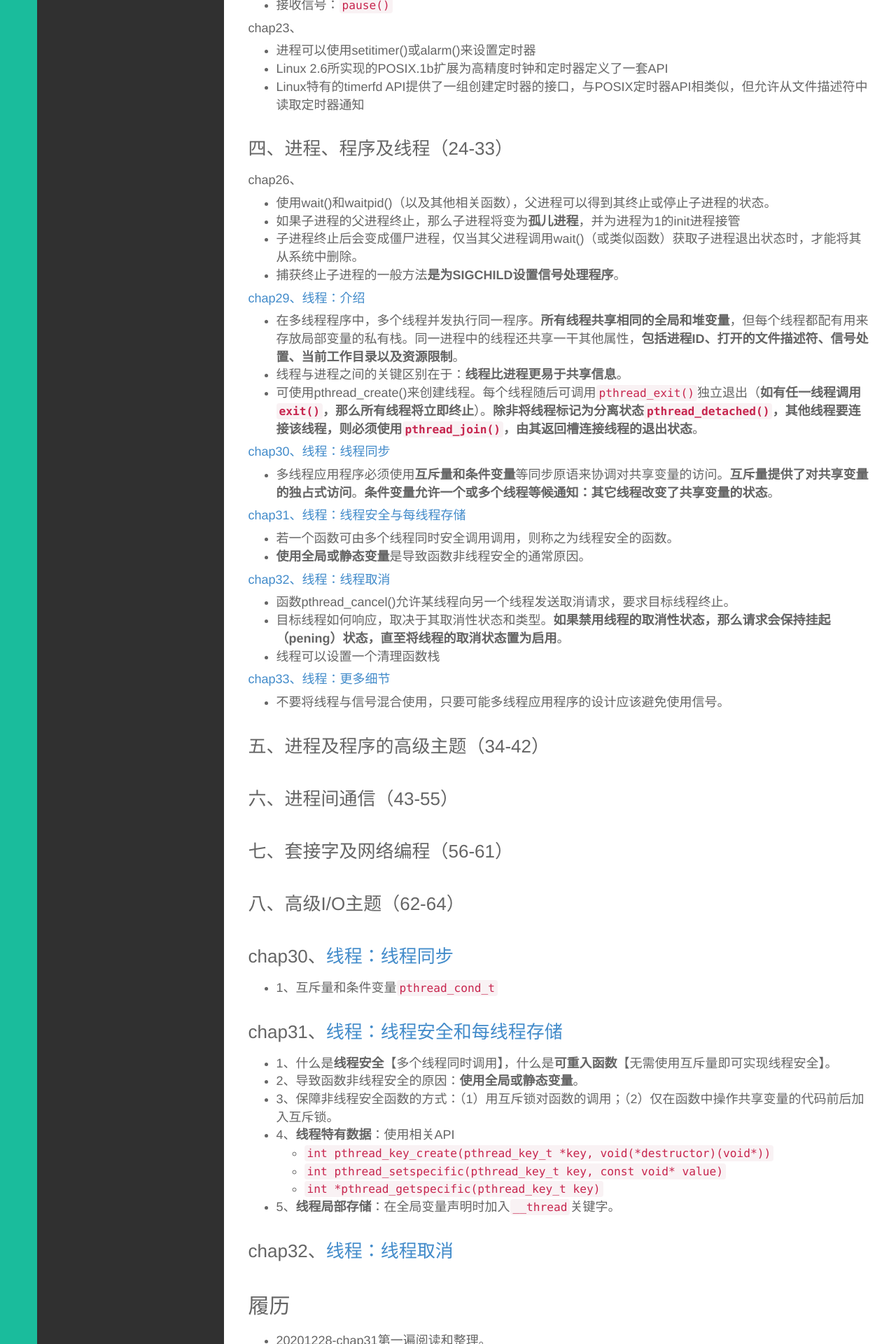
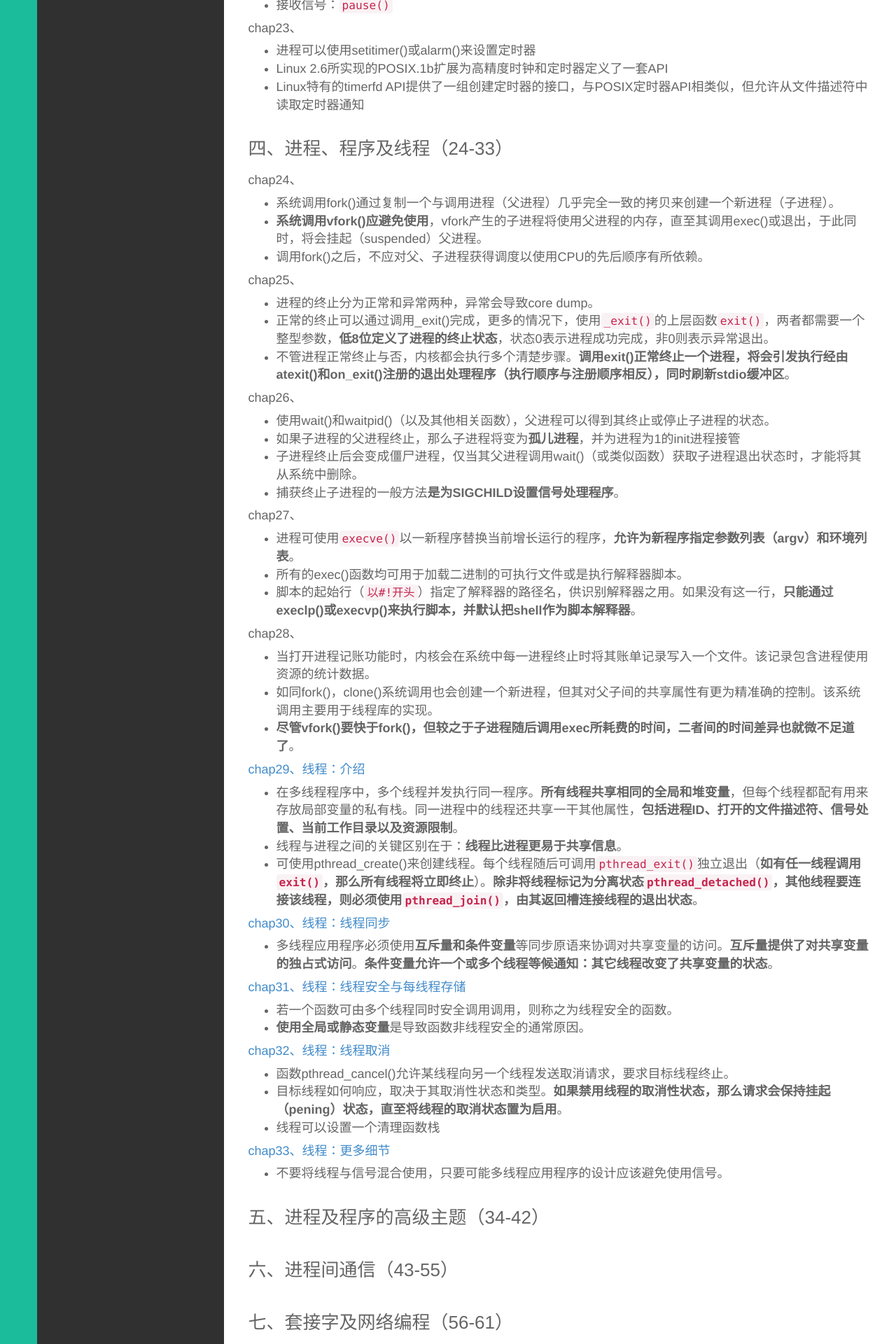
Before and after one commit to wolflion/blog, a Jekyll site: the page built from _posts/技术/2020-12-28-Unix-Programming-Manual.md, in a window 1280 px wide. Shown: the part 1423-3343 px from the top of the page at 70% size. Built offline with Jekyll 4.4.1, drawn with Linux system fonts in a browser that asks for light colours; some of the changed text lies outside the part shown.

Commit message:
Update 2020-12-28-Unix-Programming-Manual.md

```diff
--- a/_posts/技术/2020-12-28-Unix-Programming-Manual.md
+++ b/_posts/技术/2020-12-28-Unix-Programming-Manual.md
@@ -73,12 +73,36 @@ https://cloud.tencent.com/developer/news/106022 抄一下目录
 
 ### 四、进程、程序及线程（24-33）
 
+#### chap24、
+
++ 系统调用fork()通过复制一个与调用进程（父进程）几乎完全一致的拷贝来创建一个新进程（子进程）。
++ **系统调用vfork()应避免使用**，vfork产生的子进程将使用父进程的内存，直至其调用exec()或退出，于此同时，将会挂起（suspended）父进程。
++ 调用fork()之后，不应对父、子进程获得调度以使用CPU的先后顺序有所依赖。
+
+#### chap25、
+
++ 进程的终止分为正常和异常两种，异常会导致core dump。
++ 正常的终止可以通过调用_exit()完成，更多的情况下，使用`_exit()`的上层函数`exit()`，两者都需要一个整型参数，**低8位定义了进程的终止状态**，状态0表示进程成功完成，非0则表示异常退出。
++ 不管进程正常终止与否，内核都会执行多个清楚步骤。**调用exit()正常终止一个进程，将会引发执行经由atexit()和on_exit()注册的退出处理程序（执行顺序与注册顺序相反），同时刷新stdio缓冲区**。
+
 #### chap26、
 
 + 使用wait()和waitpid()（以及其他相关函数），父进程可以得到其终止或停止子进程的状态。
 + 如果子进程的父进程终止，那么子进程将变为**孤儿进程**，并为进程为1的init进程接管
 + 子进程终止后会变成僵尸进程，仅当其父进程调用wait()（或类似函数）获取子进程退出状态时，才能将其从系统中删除。
 + 捕获终止子进程的一般方法**是为SIGCHILD设置信号处理程序**。
+
+#### chap27、
+
++ 进程可使用`execve()`以一新程序替换当前增长运行的程序，**允许为新程序指定参数列表（argv）和环境列表**。
++ 所有的exec()函数均可用于加载二进制的可执行文件或是执行解释器脚本。
++ 脚本的起始行（`以#!开头`）指定了解释器的路径名，供识别解释器之用。如果没有这一行，**只能通过execlp()或execvp()来执行脚本，并默认把shell作为脚本解释器**。
+
+#### chap28、
+
++ 当打开进程记账功能时，内核会在系统中每一进程终止时将其账单记录写入一个文件。该记录包含进程使用资源的统计数据。
++ 如同fork()，clone()系统调用也会创建一个新进程，但其对父子间的共享属性有更为精准确的控制。该系统调用主要用于线程库的实现。
++ **尽管vfork()要快于fork()，但较之于子进程随后调用exec所耗费的时间，二者间的时间差异也就微不足道了**。
 
 #### [chap29、线程：介绍](https://gitee.com/fewolflion/BookNote/blob/master/01lioneloutput/21UnixPrograming/04Part4ProcessThread/chap29%E7%BA%BF%E7%A8%8B-%E4%BB%8B%E7%BB%8D.md)
 
@@ -111,7 +135,34 @@ https://cloud.tencent.com/developer/news/106022 抄一下目录
 
 ### 七、套接字及网络编程（56-61）
 
+#### chap56、socket：介绍
+
++ 大多数应用程序使用流socket和数据报socket中的一种。
++ 一个典型的流socket服务器
++ 一个典型的数据报socket服务器
+
+#### chap57、
+
++ UNIX domain socket是通过文件系统中的一个路径名来标识的。
+
+#### chap58、
+
+#### chap59、
+
+#### chap60、
+
+#### chap61、
+
 ### 八、高级I/O主题（62-64）
+
+#### chap62、
+
+#### chap63、其它备选的I/O模型
+
++ I/O多路复用（select()和poll()）、信号驱动I/O以及Linux专有的epoll API。所有这些机制都允许我们监视多个文件描述符，以查看哪个文件描述符上可执行I/O操作。**并不实际执行I/O操作**，一旦发现某个文件描述符处于就绪态，我们仍然采用传统的I/O系统调用来完成实际的I/O操作。
++ **如何在监视多个文件符的同时等待信号的发送？** 解决方案是**self-pipe的技巧**（即信号处理例程写一个字节数据到管道中，代表管道读端的文件描述符包含在被监视的文件描述符集合中。）
+
+#### chap64、
 
 
 
```
